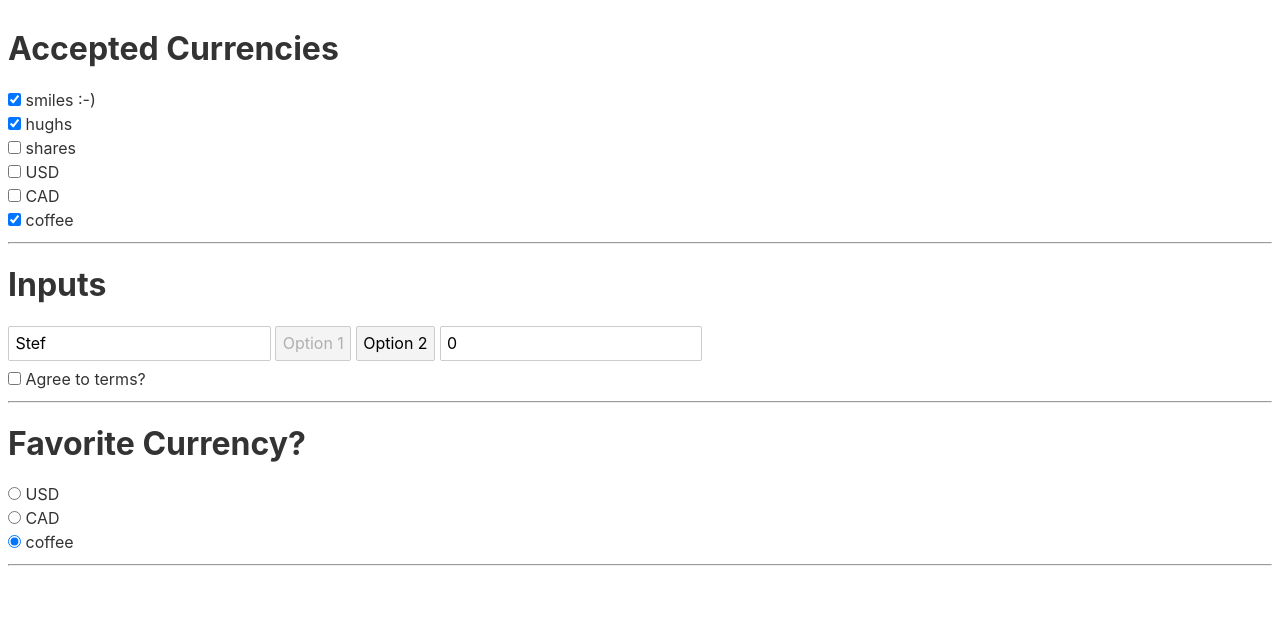
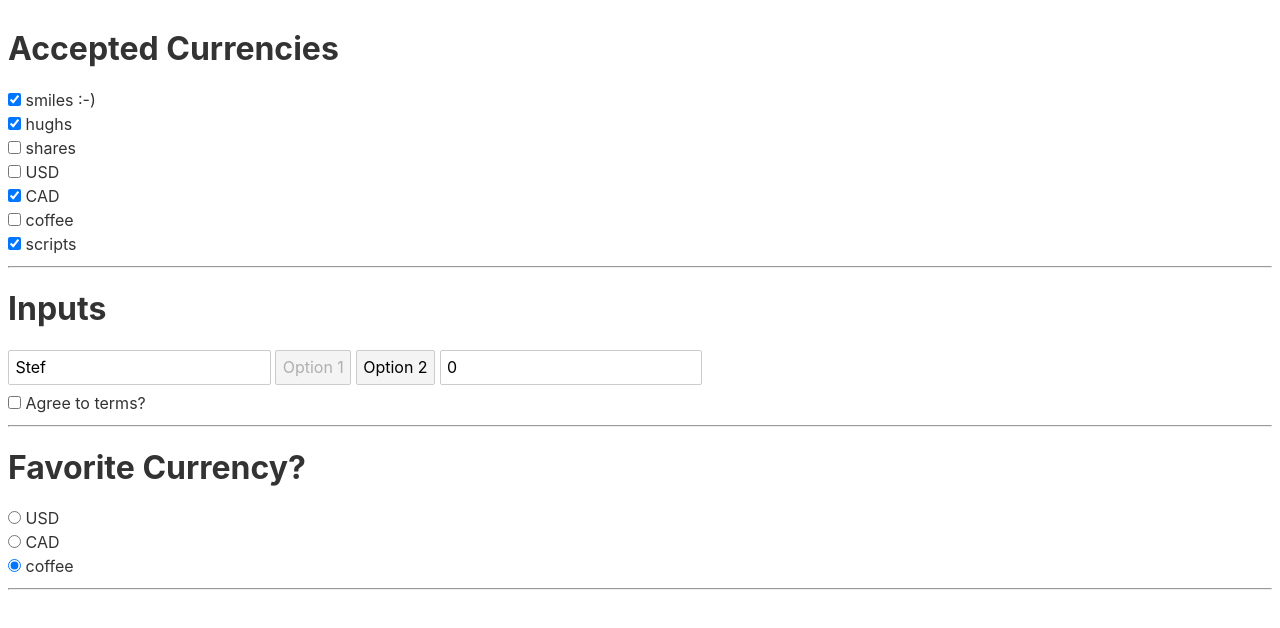
Before and after one commit to W3AI/max-svelte-forms, a Svelte app: page / in a window 1280 px wide. Shown: the top 628 px of the page. Built offline with nearby package versions, Linux system fonts and the light colour scheme.

Commit message:
added scripts / hacks to accepted currencies

```diff
--- a/src/App.svelte
+++ b/src/App.svelte
@@ -7,7 +7,7 @@
   let selectedOption = 1;
   let agreed;
   let favCurrency = "Tims";
-  let acceptedCurrencies = ["Tims","Smiles","Hughs"];
+  let acceptedCurrencies = ["JS","Smiles","Hughs", "CAD"];
 
   $: console.log(val);
   $: console.log(selectedOption);
@@ -62,6 +62,14 @@
     bind:group={acceptedCurrencies} />
   coffee
 </label>
+<label>
+  <input
+    type="checkbox"
+    name="accepted"
+    value="JS"
+    bind:group={acceptedCurrencies} />
+  scripts
+</label>
 
 <hr>
 <h1>Inputs</h1>
```
